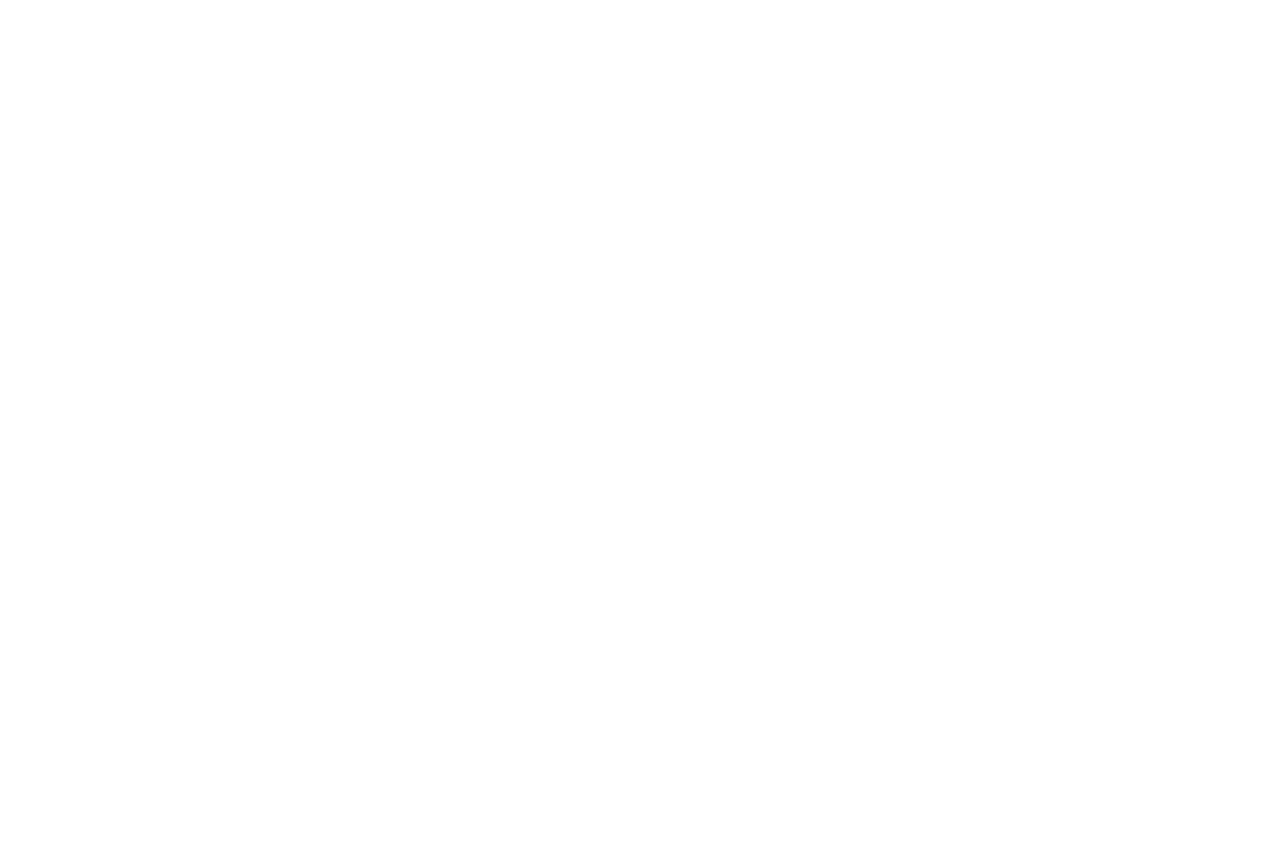
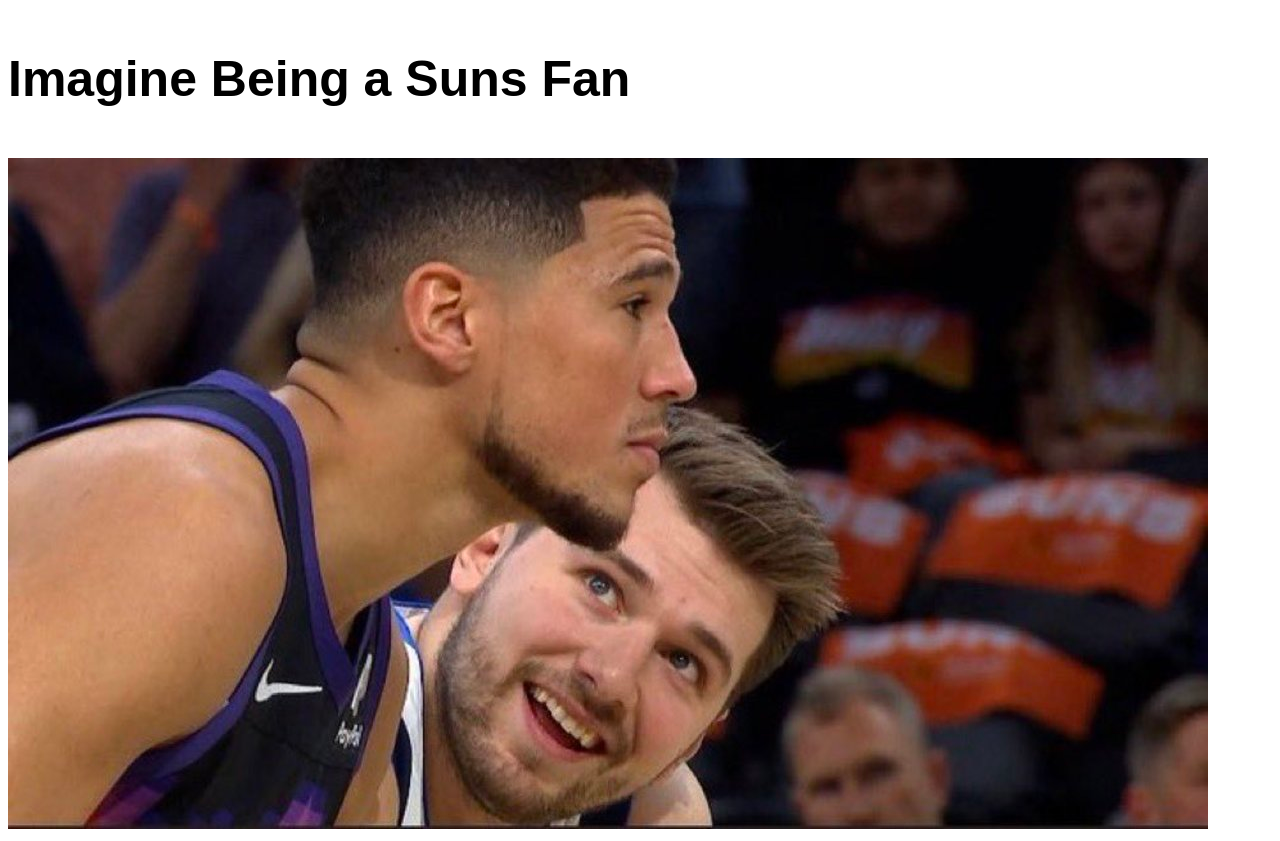
Before and after one commit to entrydenied/Restaurant-Page, a website built with webpack: page dist/index.html in a window 1280 px wide. Before the commit the page ends 800 px from the top, so only its background shows below. Built offline with nearby package versions, Linux system fonts and the light colour scheme; files whose address does not match are found by name.

Commit message:
Put basic text & image through just js

```diff
--- a/package.json
+++ b/package.json
@@ -17,6 +17,8 @@
   },
   "homepage": "https://github.com/entrydenied/restaurant-page#readme",
   "devDependencies": {
+    "css-loader": "^6.7.3",
+    "style-loader": "^3.3.1",
     "webpack": "^5.75.0",
     "webpack-cli": "^5.0.1"
   }
--- /dev/null
+++ b/src/functions/render.js
@@ -0,0 +1,10 @@
+// removes all content style attributes and removes children till only header remains as the sole children
+const render = function(){
+    const content = document.querySelector('#content');
+    content.style="";
+    while(content.children.length > 1){
+        content.children[1].remove();
+    }
+}
+
+export default render;
--- a/src/index.js
+++ b/src/index.js
@@ -1,3 +1,6 @@
-const sup = "whaddup";
+import "./styles/style.css";
+import home from "./pages/home";
+import render from "./functions/render";
 
-console.log(sup);
+
+home();
--- a/src/pages/home.js
+++ b/src/pages/home.js
@@ -0,0 +1,32 @@
+import lukaImage from "../assets/images/luka.jpeg";
+
+const home = function(){
+    const content = document.querySelector('#content');
+
+    const header = document.createElement("div");
+    header.id = "header";
+
+    const topText = document.createElement("p");
+    topText.id = "topText";
+    topText.textContent = "Imagine Being a Suns Fan"
+    header.appendChild(topText);
+
+    content.appendChild(header);
+
+    const lukaContainer = document.createElement("div");
+    lukaContainer.id = "lukaContainer";
+
+    const luka = document.createElement("img");
+    luka.src = lukaImage;
+    luka.id = "luka";
+    lukaContainer.appendChild(luka);
+
+    content.appendChild(lukaContainer);
+
+    const pageLoad = document.createElement("div");
+    pageLoad.className="pageLoad";
+
+    content.appendChild(pageLoad);
+}
+
+export default home;
--- /dev/null
+++ b/src/styles/style.css
@@ -0,0 +1,5 @@
+#topText {
+    font-size: 50px;
+    font-weight: bolder;
+    font-family: Arial, Helvetica, sans-serif
+}
--- a/webpack.config.js
+++ b/webpack.config.js
@@ -6,12 +6,17 @@ module.exports = {
     filename: 'main.js',
     path: path.resolve(__dirname, 'dist'),
   },
+
   module: {
     rules: [
       {
         test: /\.css$/i,
         use: ['style-loader', 'css-loader'],
       },
+      {
+        test: /\.(png|svg|jpg|jpeg|gif)$/i,
+        type: 'asset/resource',
+      },
     ],
   },
 };
```
Also changed, not shown: dist/734c308315d736429f4f.jpeg (added), dist/index.html, dist/main.js, src/styles/about.css (deleted), src/styles/home.css (deleted), src/styles/menu.css (deleted), 1 other file.
